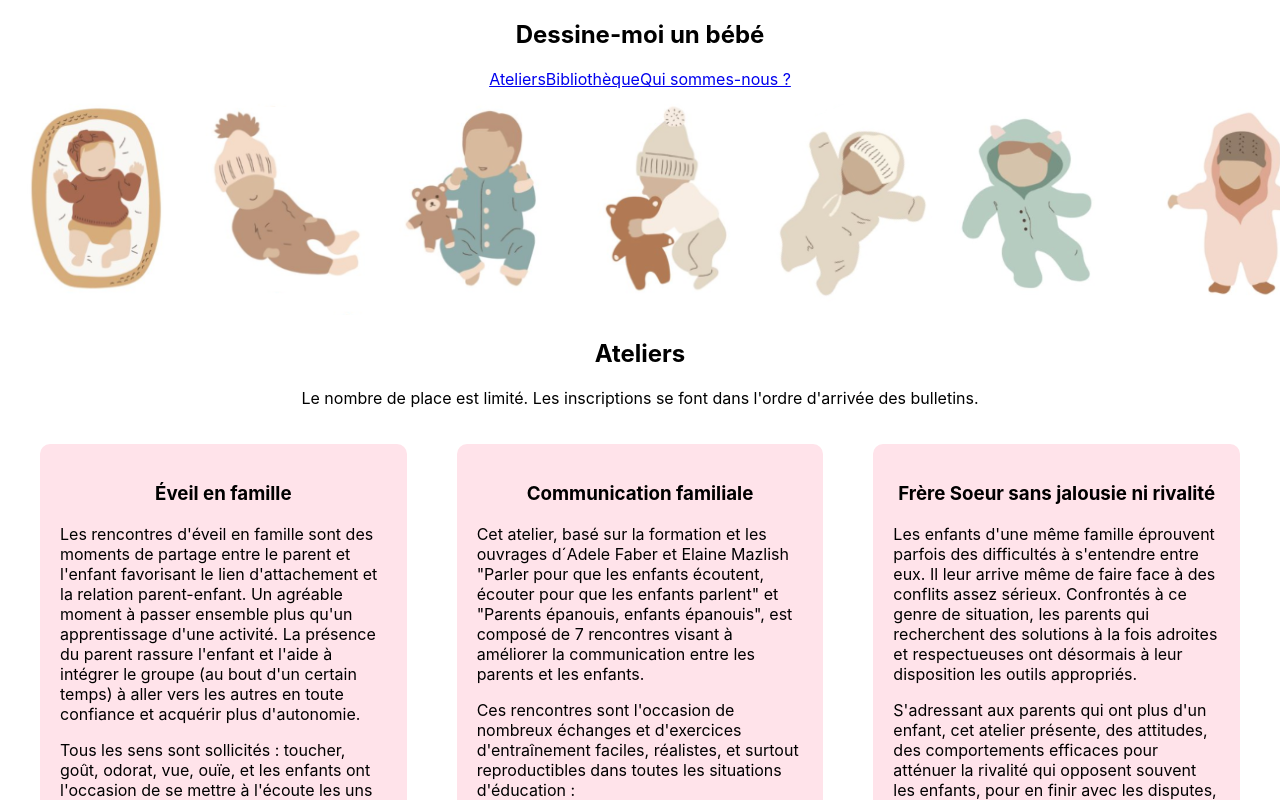
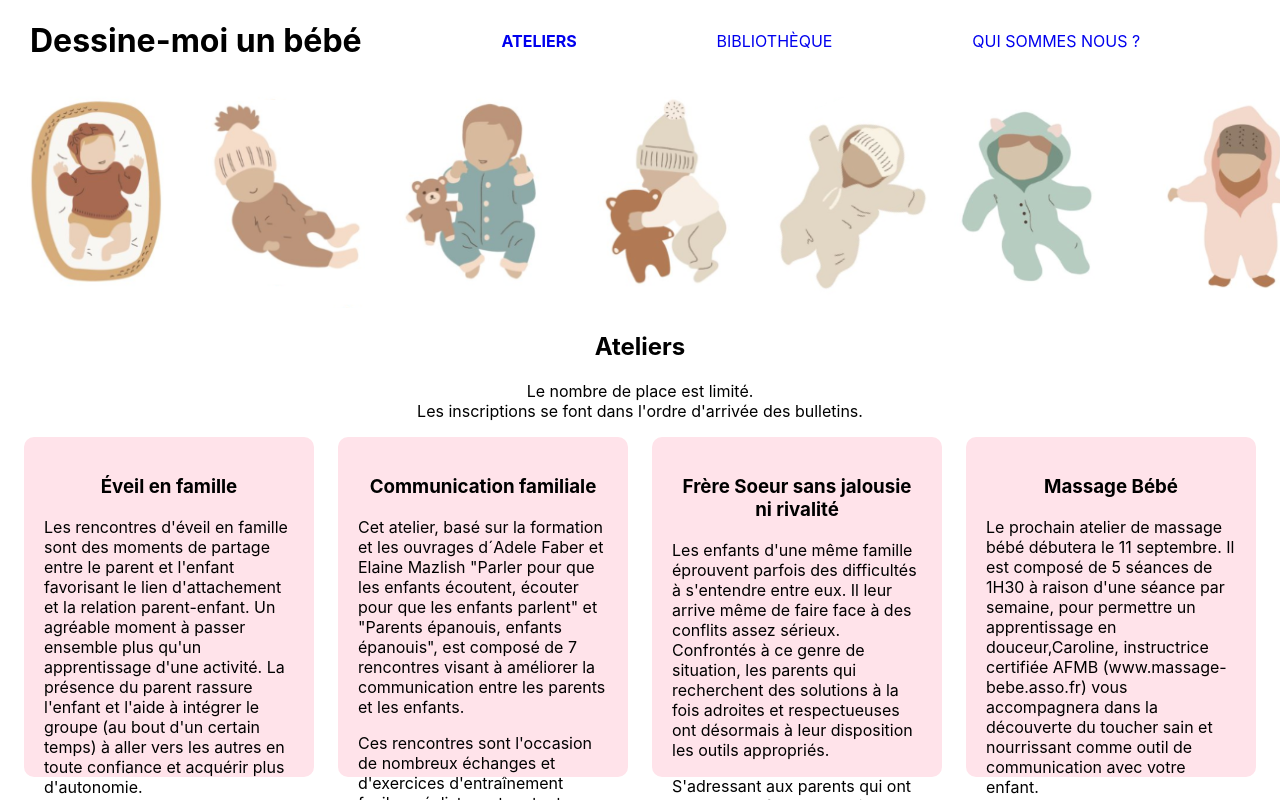
Before and after one commit to MelineCo/dessine-moi-un-bebe, a React (Create React App) app: page /ateliers in a window 1280 px wide. Shown: the top 800 px of the page. Built offline with nearby package versions, Linux system fonts and the light colour scheme.

Commit message:
Add style to header

```diff
--- a/src/App.css
+++ b/src/App.css
@@ -46,6 +46,25 @@ body {
   /*background-color: rgb(167,201,254);*/
 }
 
+/* Header */
+
+.header {
+  display: flex;
+  justify-content: space-between;
+  align-items: center;
+}
+
+nav {
+  display: flex;
+  width: 100%;
+  justify-content: space-evenly;
+}
+
+.header h1 {
+  margin-left: 30px;
+  white-space: nowrap;
+}
+
 /* Bibliothèque */
 .illustration-bibli {
   height: 200px;
@@ -66,7 +85,7 @@ body {
   width: 25%;
 }
 
-/* Ateliers */
+/* Ateliers
 
 .ateliersContainer{
   display: grid;
@@ -74,11 +93,18 @@ body {
   grid-gap: 10px;
   padding-left: 20px;
   padding-right: 20px;
+}*/
+
+.ateliersContainer{
+  display: flex;
+  justify-content: space-evenly;
+  flex-wrap: wrap;
 }
 
 .detailsAtelier{
   padding : 20px;
-  margin: 20px;
+  width: 250px;
+  height: 300px;
   border-radius: 10px;
   background-color: rgb(255,227,234);
   /*background-color: rgba(232,241,255);*/
--- a/src/components/AtelierFrereSoeur.js
+++ b/src/components/AtelierFrereSoeur.js
@@ -1,7 +1,7 @@
 export default function AtelierFrereSoeur(){
     return (
         <div className="detailsAtelier">
-            <h3>Frère Soeur sans jalousie ni rivalité</h3>
+            <h3>Frère Soeur sans jalousie <br/>ni rivalité</h3>
 
             <div className="descriptionAtelier">
                 <p>
--- a/src/components/Ateliers.js
+++ b/src/components/Ateliers.js
@@ -8,7 +8,7 @@ export function Ateliers(){
         <div>
             <h2>Ateliers</h2>
             <p>
-                Le nombre de place est limité. Les inscriptions se font dans l'ordre d'arrivée des bulletins.
+                Le nombre de place est limité. <br />Les inscriptions se font dans l'ordre d'arrivée des bulletins.
             </p>
             <div className="ateliersContainer">
                 <AtelierEveil />
--- a/src/components/Header.js
+++ b/src/components/Header.js
@@ -1,15 +1,25 @@
 import { NavLink } from "react-router-dom";
 import illuBebe from "../images/Dessine-moi-des-bebes-2.png";
+
+const navlinkStyle = ({isActive}) => {
+    return {
+        fontWeight: isActive? 'bold': 'normal',
+        textDecoration: 'none',
+        textTransform: 'capitalize'
+    }
+}
 
 export function Header(){
     return (
         <>
-        <nav>
+        <div className="header">
             <h1>Dessine-moi un bébé</h1>
-            <NavLink to="/ateliers">Ateliers</NavLink>
-            <NavLink to="/bibliotheque">Bibliothèque</NavLink>
-            <NavLink to="/equipe">Qui sommes-nous ?</NavLink>
-        </nav>
+            <nav id="menu">
+                    <NavLink style={navlinkStyle} to="/ateliers">ATELIERS</NavLink>
+                    <NavLink style={navlinkStyle} to="/bibliotheque">BIBLIOTHÈQUE</NavLink>
+                    <NavLink style={navlinkStyle} to="/equipe">QUI SOMMES NOUS ?</NavLink>
+            </nav>
+        </div>
         <img src={illuBebe} alt="bebes" />
         </>
     );
```
